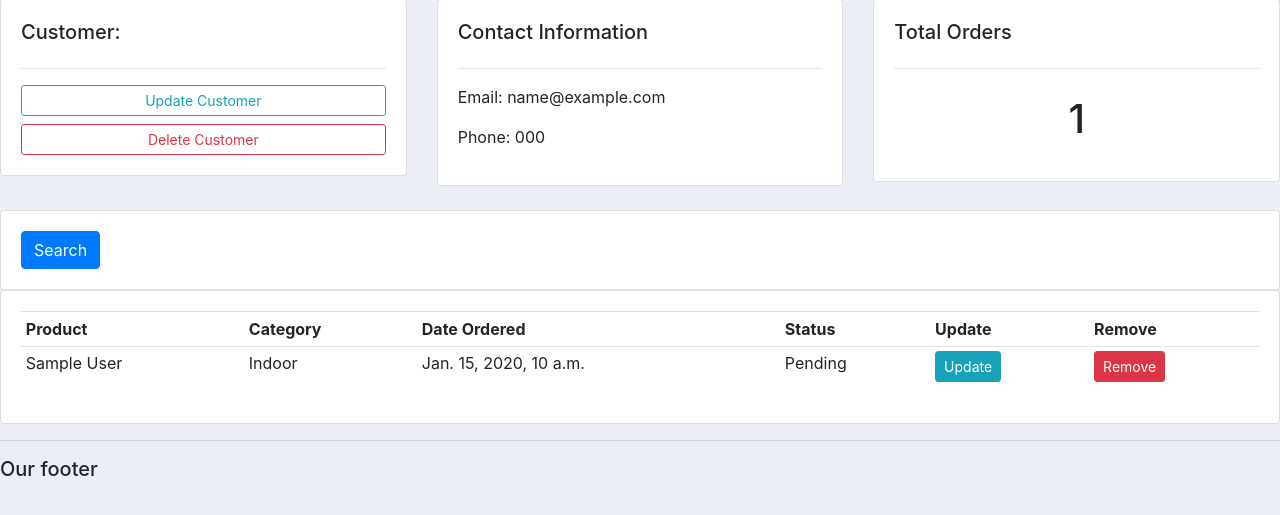
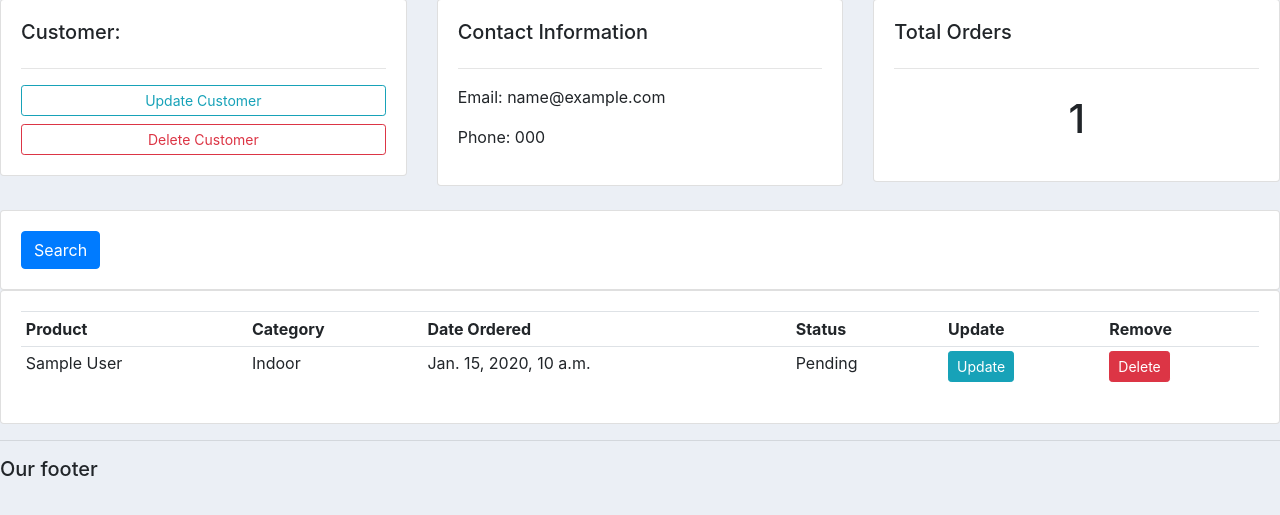
Before and after one commit to Johnny-Morgan/django-projects, a Django app: page /customer/1/ in a window 1280 px wide. Shown: the part 93-608 px from the top of the page. Run offline with Django 3.2, Linux system fonts and the light colour scheme; tables that the repository leaves empty hold one stand-in row (values such as "Sample post"); some libraries are stand-ins or nearby versions.

Commit message:
Code to delete an order

```diff
--- a/crm/accounts/models.py
+++ b/crm/accounts/models.py
@@ -43,3 +43,6 @@ class Order(models.Model):
     product = models.ForeignKey(Product, null=True, on_delete=models.SET_NULL)
     date_created = models.DateTimeField(auto_now_add=True, null=True)
     status = models.CharField(max_length=200, null=True, choices=STATUS)
+
+    def __str__(self):
+        return self.product.name
--- a/crm/accounts/templates/accounts/customer.html
+++ b/crm/accounts/templates/accounts/customer.html
@@ -61,8 +61,8 @@
                     <td>{{order.product.category}}</td>
                     <td>{{order.date_created}}</td>
                     <td>{{order.status}}</td>
-                    <td><a class="btn btn-sm btn-info" href="">Update</a></td>
-                    <td><a class="btn btn-sm btn-danger" href="">Remove</a></td>
+                    <td><a class="btn btn-sm btn-info" href="{% url 'update_order' order.id %}">Update</a></td>
+                    <td><a class="btn btn-sm btn-danger" href="{% url 'delete_order' order.id %}">Delete</a></td>
                 </tr>
                 {% endfor %}
             </table>
--- a/crm/accounts/templates/accounts/dashboard.html
+++ b/crm/accounts/templates/accounts/dashboard.html
@@ -46,7 +46,7 @@
                         <td>{{order.date_created}}</td>
                         <td>{{order.status}}</td>
                         <td><a class="btn btn-sm btn-info" href="{% url 'update_order' order.id %}">Update</a></td>
-                        <td><a class="btn btn-sm btn-danger" href="">Delete</a></td>
+                        <td><a class="btn btn-sm btn-danger" href="{% url 'delete_order' order.id %}">Delete</a></td>
                     </tr>
                 {% endfor %}
             </table>
--- a/crm/accounts/urls.py
+++ b/crm/accounts/urls.py
@@ -6,5 +6,6 @@ urlpatterns = [
     path('products/', views.products, name='products'),
     path('customer/<str:pk>/', views.customer, name='customer'),
     path('create_order/', views.createOrder, name="create_order"),
-    path('update_order/<str:pk>/', views.updateOrder, name="update_order")
+    path('update_order/<str:pk>/', views.updateOrder, name="update_order"),
+    path('delete_order/<str:pk>/', views.deleteOrder, name="delete_order")
 ]
--- a/crm/accounts/views.py
+++ b/crm/accounts/views.py
@@ -54,3 +54,11 @@ def updateOrder(request, pk):
 
     context = {'form':form}
     return render(request, 'accounts/order_form.html', context)
+
+def deleteOrder(request, pk):
+    order = Order.objects.get(id=pk)
+    if request.method == 'POST':
+        order.delete()
+        return redirect('/')
+    context = {'item':order}
+    return render(request, 'accounts/delete.html', context)
```
Also changed, not shown: crm/accounts/templates/accounts/delete.html (added, +12 -0 lines).
